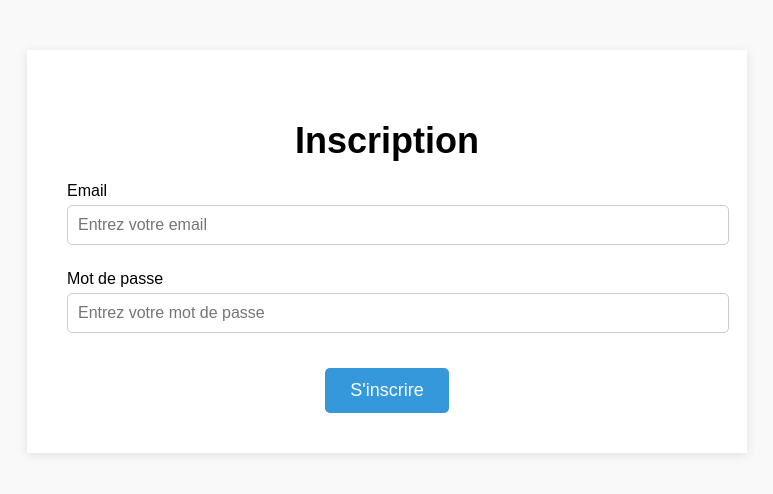
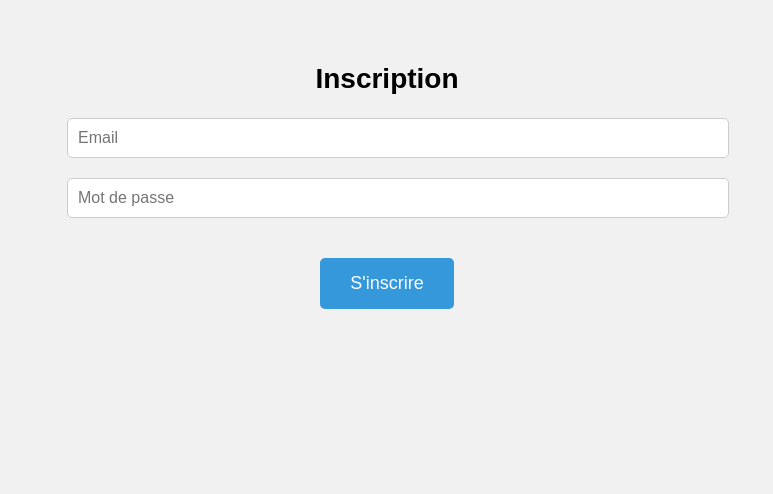
Before and after one commit to ahmedaidara/LAVOIEDUSALUT00, a plain HTML site: page register.html in a window 1280 px wide. Shown: the whole page, without its empty margins (253-1026 px from the left). Drawn offline with Linux system fonts and the light colour scheme.

Commit message:
register.html

```diff
--- a/register.html
+++ b/register.html
@@ -4,50 +4,43 @@
     <meta charset="UTF-8">
     <meta name="viewport" content="width=device-width, initial-scale=1.0">
     <title>Inscription</title>
-    <link rel="stylesheet" href="styles.css">
     <style>
         body {
             font-family: Arial, sans-serif;
-            background-color: #f9f9f9;
+            margin: 0;
             padding: 0;
-            margin: 0;
+            background-color: #f1f1f1;
         }
         .container {
             width: 50%;
             margin: 0 auto;
+            text-align: center;
             padding: 40px;
-            background-color: white;
-            box-shadow: 0 2px 10px rgba(0, 0, 0, 0.1);
-            margin-top: 50px;
-            text-align: center;
         }
         h2 {
-            font-size: 36px;
-            margin-bottom: 20px;
+            font-size: 28px;
         }
         .form-group {
-            margin-bottom: 20px;
-            text-align: left;
+            margin: 20px 0;
         }
-        input {
+        input[type="email"], input[type="password"] {
+            padding: 10px;
             width: 100%;
-            padding: 10px;
-            margin: 5px 0;
             font-size: 16px;
             border-radius: 5px;
             border: 1px solid #ccc;
         }
-        .submit-button {
+        button {
             background-color: #3498db;
             color: white;
-            padding: 12px 25px;
+            padding: 15px 30px;
             font-size: 18px;
             border: none;
             cursor: pointer;
             border-radius: 5px;
-            margin-top: 10px;
+            margin-top: 20px;
         }
-        .submit-button:hover {
+        button:hover {
             background-color: #2980b9;
         }
     </style>
@@ -56,18 +49,40 @@
 
     <div class="container">
         <h2>Inscription</h2>
-        <form action="payment.html" method="post">
-            <div class="form-group">
-                <label for="email">Email</label>
-                <input type="email" id="email" name="email" placeholder="Entrez votre email" required>
-            </div>
-            <div class="form-group">
-                <label for="password">Mot de passe</label>
-                <input type="password" id="password" name="password" placeholder="Entrez votre mot de passe" required>
-            </div>
-            <button type="submit" class="submit-button">S'inscrire</button>
-        </form>
+        <div class="form-group">
+            <input type="email" id="email" placeholder="Email" required>
+        </div>
+        <div class="form-group">
+            <input type="password" id="password" placeholder="Mot de passe" required>
+        </div>
+        <button onclick="registerUser()">S'inscrire</button>
     </div>
+
+    <script>
+        function registerUser() {
+            var email = document.getElementById('email').value;
+            var password = document.getElementById('password').value;
+
+            var data = {
+                "email": email,
+                "password": password,
+                "action": "register"
+            };
+
+            fetch('https://script.google.com/macros/s/AKfycbyPI4GoGSjf1VUyKvP_utQwWmNQZk_XLUEol8g6hNe4fSVnt7lQoZHzGVm0I69-UgMGKA/exec', {
+                method: 'POST',
+                body: JSON.stringify(data)
+            })
+            .then(response => response.json())
+            .then(data => {
+                if (data.status === "success") {
+                    window.location.href = 'login.html'; // Redirige vers la page de connexion
+                } else {
+                    alert('Erreur : ' + data.message);
+                }
+            });
+        }
+    </script>
 
 </body>
 </html>
```
